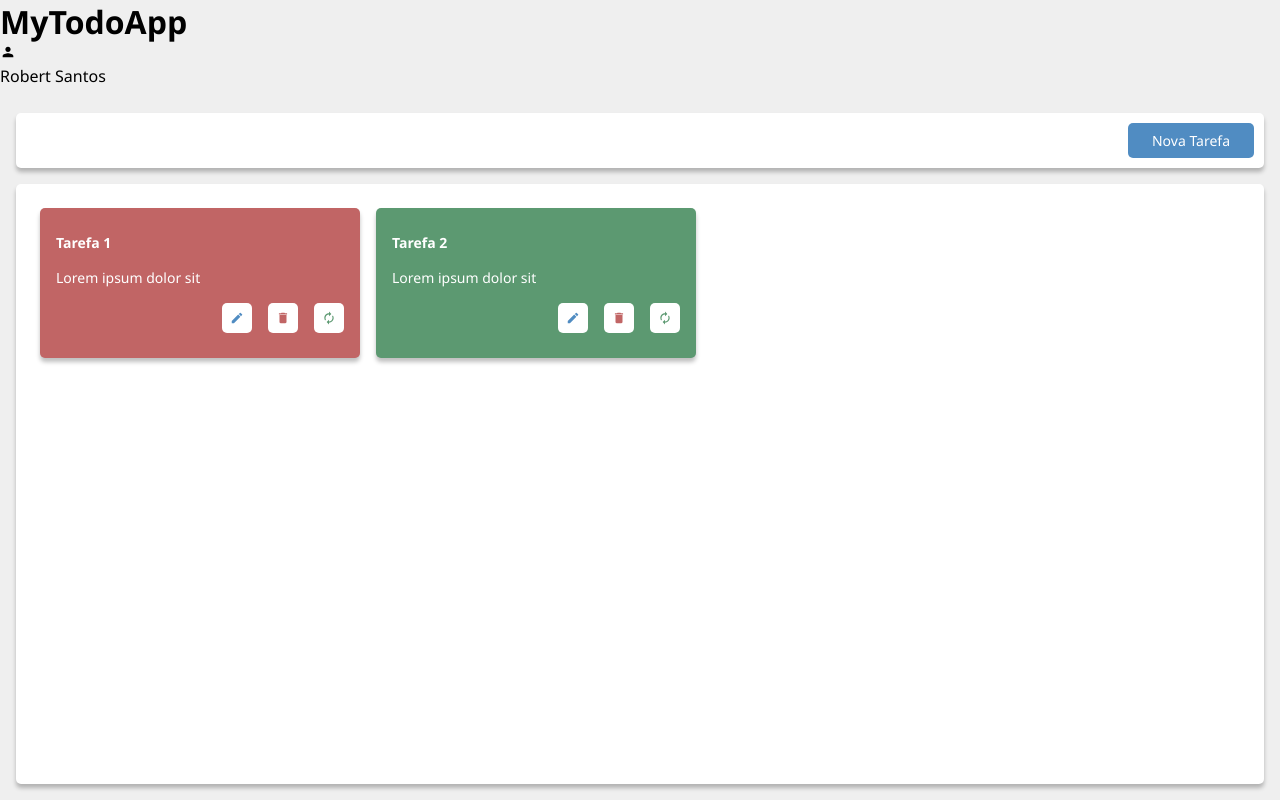
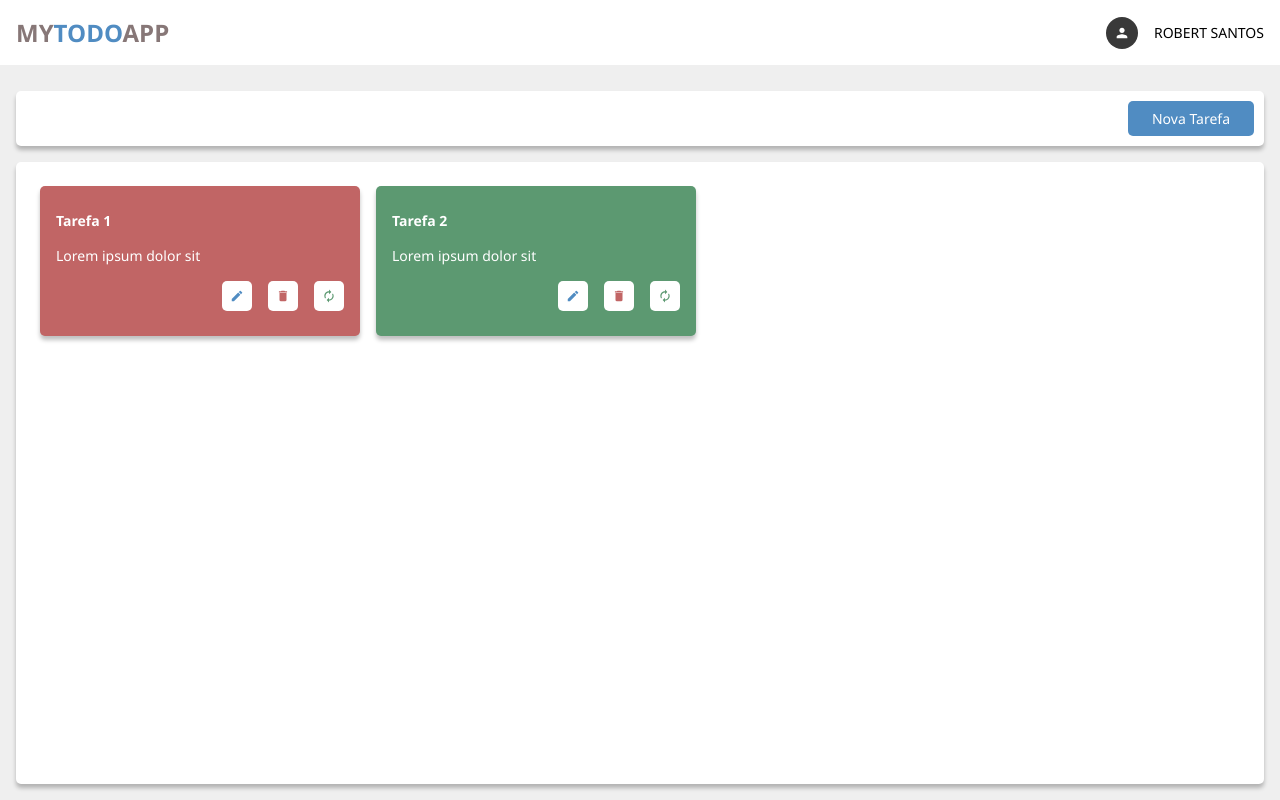
Before and after one commit to robertsantosti/mytodoapp, a React (Vite) app: page / in a window 1280 px wide. Built offline with nearby package versions, Linux system fonts and the light colour scheme.

Commit message:
Estilizando o Header da Aplicação

```diff
--- a/src/components/header/HeaderComponent.jsx
+++ b/src/components/header/HeaderComponent.jsx
@@ -1,18 +1,19 @@
 import { MdPerson } from 'react-icons/md'
+import * as Styled from './HeaderComponent.style'
 
 export const HeaderComponent = () => {
   return (
-    <header className="Header">
-      <h1 className="Logo">
+    <Styled.Header>
+      <Styled.Logo>
         My<span>Todo</span>App
-      </h1>
+      </Styled.Logo>
 
-      <div className="ProfileContainer">
-        <div className="ProfileIcon">
+      <Styled.ProfileContainer>
+        <Styled.ProfileIcon>
           <MdPerson/>
-        </div>
+        </Styled.ProfileIcon>
         <p>Robert Santos</p>
-      </div>
-    </header>
+      </Styled.ProfileContainer>
+    </Styled.Header>
   )
 }
--- a/src/components/header/HeaderComponent.style.jsx
+++ b/src/components/header/HeaderComponent.style.jsx
@@ -0,0 +1,52 @@
+import styled from 'styled-components'
+import {StyleUtils} from '../../utils/style'
+
+const colors = StyleUtils.Colors;
+
+export const Header = styled.header`
+  width: 100%;
+  display: flex;
+  padding: 16px;
+  justify-content: space-between;
+  align-items: center;
+  align-self: stretch;
+  background-color: #fff;
+`
+export const Logo = styled.h1`
+  color: #877777;
+  font-size: 24px;
+  font-style: normal;
+  font-weight: 700;
+  line-height: normal;
+  text-transform: uppercase;
+
+  span {
+    color: ${colors.primary};
+  }
+`
+export const ProfileContainer = styled.div`
+  display: flex;
+  align-items: center;
+  gap: 16px;
+
+  p {
+    color: #000;
+    font-size: 14px;
+    font-style: normal;
+    font-weight: 400;
+    line-height: normal;
+    text-transform: uppercase;
+  }
+`
+export const ProfileIcon = styled.div`
+  width: 32px;
+  height: 32px;
+  border-radius: 32px;
+  background: #393939;
+
+  color: #FFFFFF;
+
+  display: flex;
+  align-items: center;
+  justify-content: center;
+`
```
